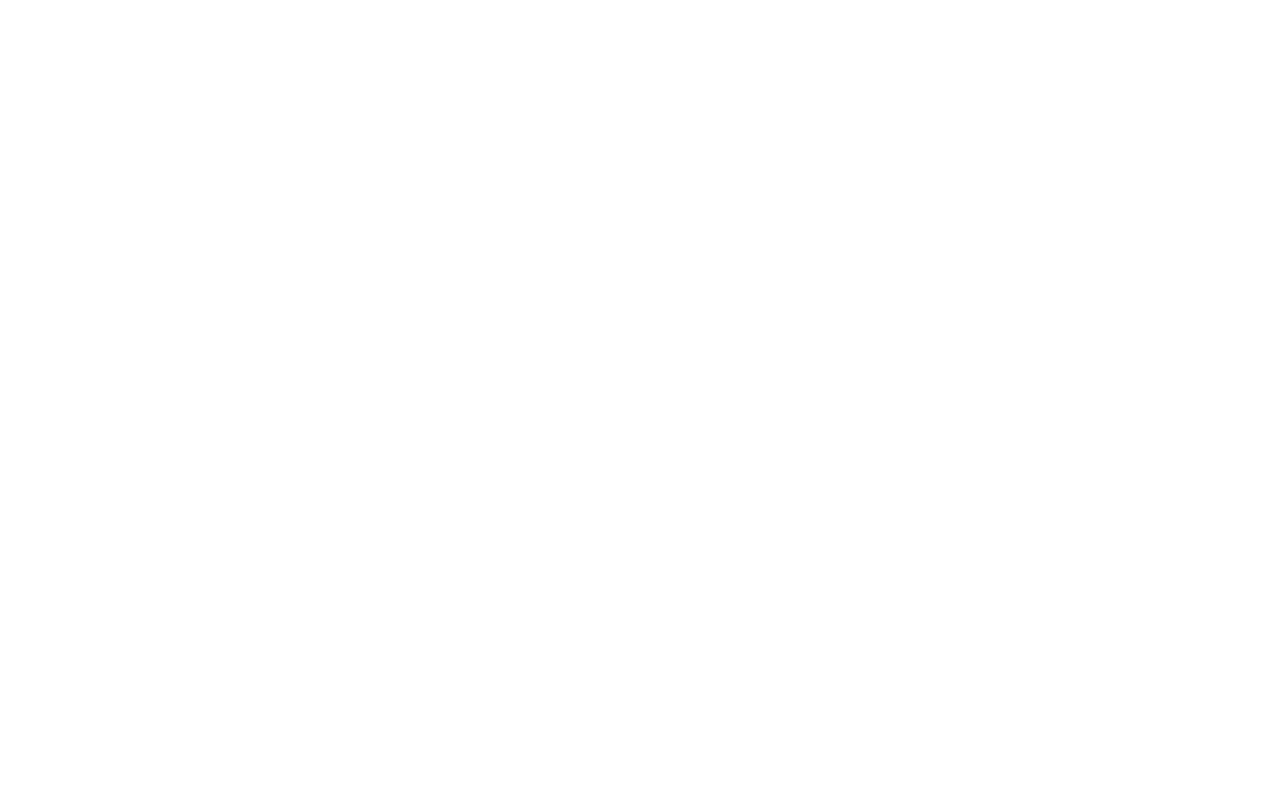
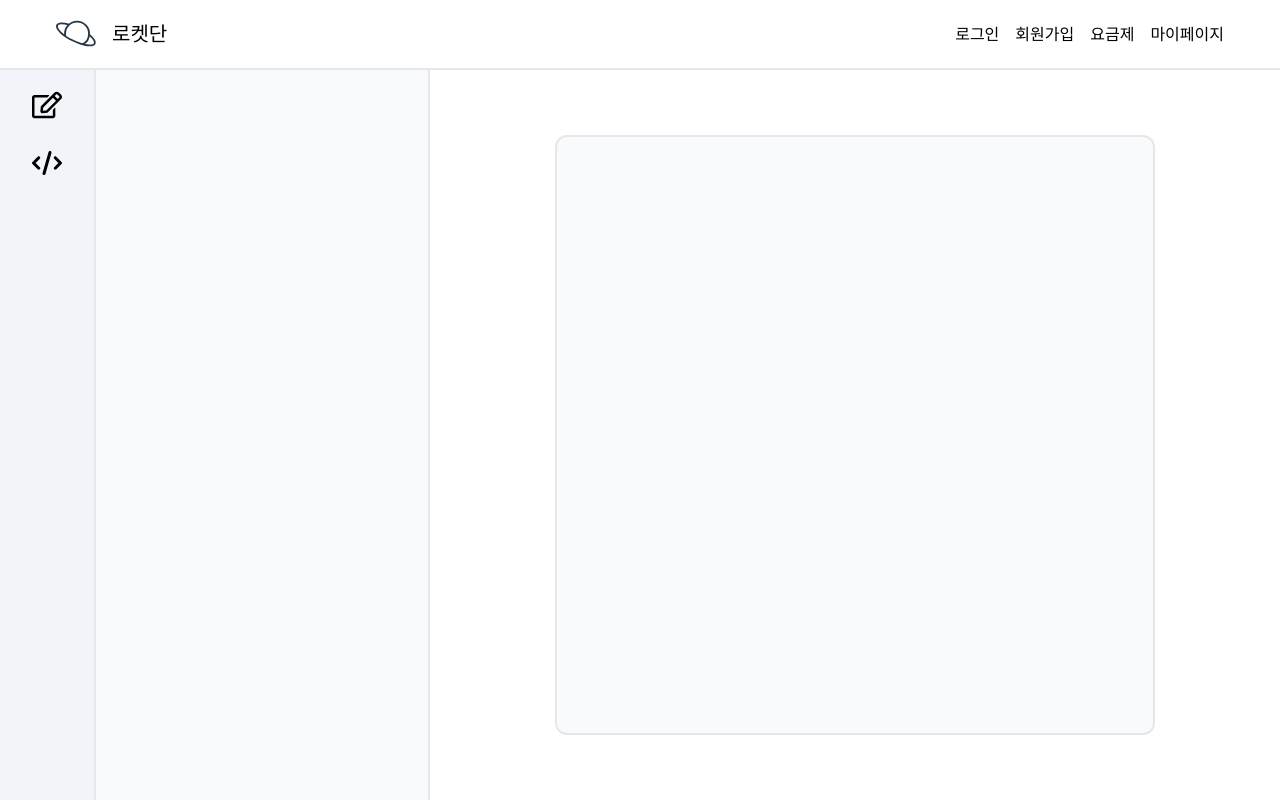
Before and after one commit to SW-rocket-dan/mvp-first, a React (Vite) app in the folder mvp/: page /editor in a window 1280 px wide. Before the commit this address had no page. Built offline with nearby package versions, Linux system fonts and the light colour scheme.

Commit message:
feat(Editor): 에디터 레이아웃 구현, 드래그 앤 드롭 구현
한개의 인자를 드래그 앤 드롭 가능하게 구현

```diff
--- a/mvp/src/App.tsx
+++ b/mvp/src/App.tsx
@@ -2,12 +2,14 @@
 import "./App.css";
 import MainPage from "@pages/MainPage";
 import Prompt from "@pages/Prompt";
+import EditorPage from "@pages/EditorPage";
 function App() {
     return (
         <BrowserRouter>
             <Routes>
                 <Route path="/" element={<MainPage />}></Route>
                 <Route path="/prompt" element={<Prompt />}></Route>
+                <Route path="/editor" element={<EditorPage />}></Route>
             </Routes>
         </BrowserRouter>
     );
--- /dev/null
+++ b/mvp/src/components/editor/Editor.tsx
@@ -0,0 +1,84 @@
+import { useRef, useState } from "react";
+
+export const inrange = (v: number, min: number, max: number) => {
+  if (v < min) return min;
+  if (v > max) return max;
+  return v;
+};
+
+const Editor = () => {
+  const boundaryRef = useRef<HTMLDivElement>(null);
+  const boxRef = useRef<HTMLTextAreaElement>(null);
+
+  const [{ x, y }, setPosition] = useState({
+    x: 0,
+    y: 0,
+  });
+
+  const handleResizeHeight = () => {
+    requestAnimationFrame(() => {
+      if (boxRef.current) {
+        boxRef.current.style.height = "auto";
+        boxRef.current.style.height = boxRef.current.scrollHeight + "px";
+      }
+    });
+  };
+
+  return (
+    <div className="flex flex-1 justify-center items-center">
+      <div
+        ref={boundaryRef}
+        className="grid items-center justify-center relative h-[600px] w-[600px] overflow-hidden rounded-xl border-gray-200 border-2 bg-gray-50"
+      >
+        <div
+          className="bg-transparent"
+          style={{ transform: `translateX(${x}px) translateY(${y}px)` }}
+          onMouseDown={(e) => {
+            const initX = e.pageX;
+            const initY = e.pageY;
+
+            const mouseMoveHandler = (e: MouseEvent) => {
+              if (boundaryRef.current && boxRef.current) {
+                const boundary = boundaryRef.current.getBoundingClientRect();
+                const box = boxRef.current.getBoundingClientRect();
+                const BOUNDARY_MARGIN = 12;
+
+                const deltaX = e.pageX - initX;
+                const deltaY = e.pageY - initY;
+
+                setPosition({
+                  x: inrange(
+                    x + deltaX,
+                    Math.floor(-boundary.width / 2 + box.width / 2 + BOUNDARY_MARGIN),
+                    Math.floor(boundary.width / 2 - box.width / 2 - BOUNDARY_MARGIN)
+                  ),
+                  y: inrange(
+                    y + deltaY,
+                    Math.floor(-boundary.height / 2 + box.height / 2 + BOUNDARY_MARGIN),
+                    Math.floor(boundary.height / 2 - box.height / 2 - BOUNDARY_MARGIN)
+                  ),
+                });
+              }
+            };
+            const mouseUpHandler = (e: MouseEvent) => {
+              document.removeEventListener("mousemove", mouseMoveHandler);
+            };
+
+            document.addEventListener("mousemove", mouseMoveHandler);
+            document.addEventListener("mouseup", mouseUpHandler, { once: true });
+          }}
+        >
+          <textarea
+            ref={boxRef}
+            rows={1}
+            onKeyUp={handleResizeHeight}
+            onKeyDown={handleResizeHeight}
+            className="cursor-auto bg-transparent resize-none overflow-hidden transition-[shadow,transform] active:scale-98 active:shadow-md outline-none focus:border-gray-300 focus:border-[1px] p-1"
+          />
+        </div>
+      </div>
+    </div>
+  );
+};
+
+export default Editor;
--- /dev/null
+++ b/mvp/src/components/editor/Navigation.tsx
@@ -0,0 +1,21 @@
+import LogoSvg from "@assets/logo.svg?react";
+
+const Navigation = () => {
+  return (
+    <div className="flex w-full items-center justify-between gap-2 py-5 md:px-14 px-7 border-b-2">
+      <div className="flex flex-row gap-4">
+        <LogoSvg className="md:w-10 w-7" />
+        <p className="md:text-xl text-md">로켓단</p>
+      </div>
+
+      <ul className="flex flex-row gap-4">
+        <li>로그인</li>
+        <li>회원가입</li>
+        <li>요금제</li>
+        <li>마이페이지</li>
+      </ul>
+    </div>
+  );
+};
+
+export default Navigation;
--- /dev/null
+++ b/mvp/src/components/editor/Tab.tsx
@@ -0,0 +1,15 @@
+import { FaRegEdit } from "react-icons/fa";
+import { FaCode } from "react-icons/fa6";
+
+const Tab = () => {
+  return (
+    <div className="flex flex-row w-[430px] bg-slate-50 border-r-2">
+      <div className="flex flex-col w-24 bg-slate-100 justify-start items-center pt-5 border-r-2 gap-7">
+        <FaRegEdit size={30} />
+        <FaCode size={30} />
+      </div>
+    </div>
+  );
+};
+
+export default Tab;
--- /dev/null
+++ b/mvp/src/pages/EditorPage.tsx
@@ -0,0 +1,17 @@
+import Editor from "@components/editor/Editor";
+import Navigation from "@components/editor/Navigation";
+import Tab from "@components/editor/Tab";
+
+const EditorPage = () => {
+  return (
+    <div className="flex w-ful h-screen flex-col">
+      <Navigation />
+      <div className="flex flex-row h-full w-full">
+        <Tab />
+        <Editor />
+      </div>
+    </div>
+  );
+};
+
+export default EditorPage;
```
Lines whose indentation alone changed are shown as unchanged.
